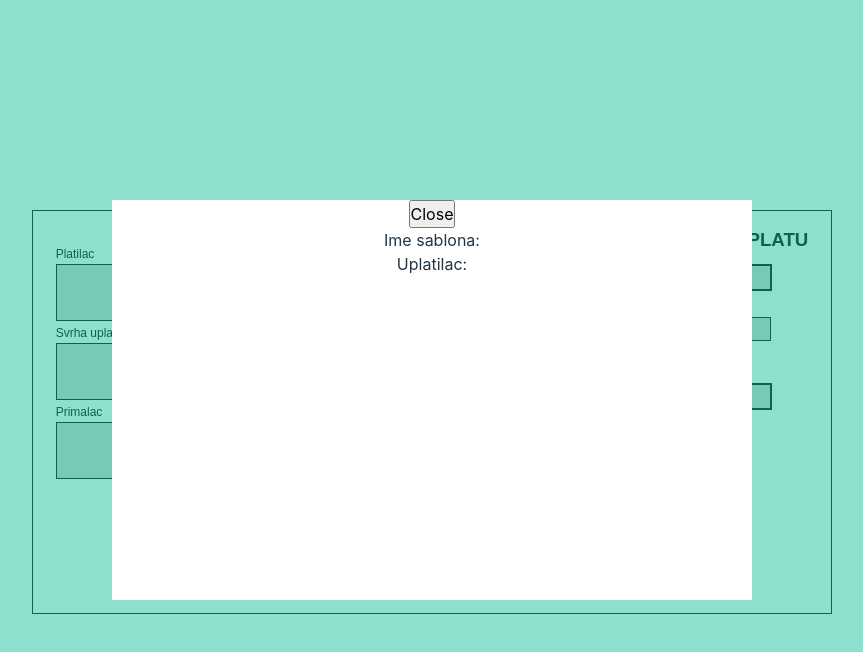
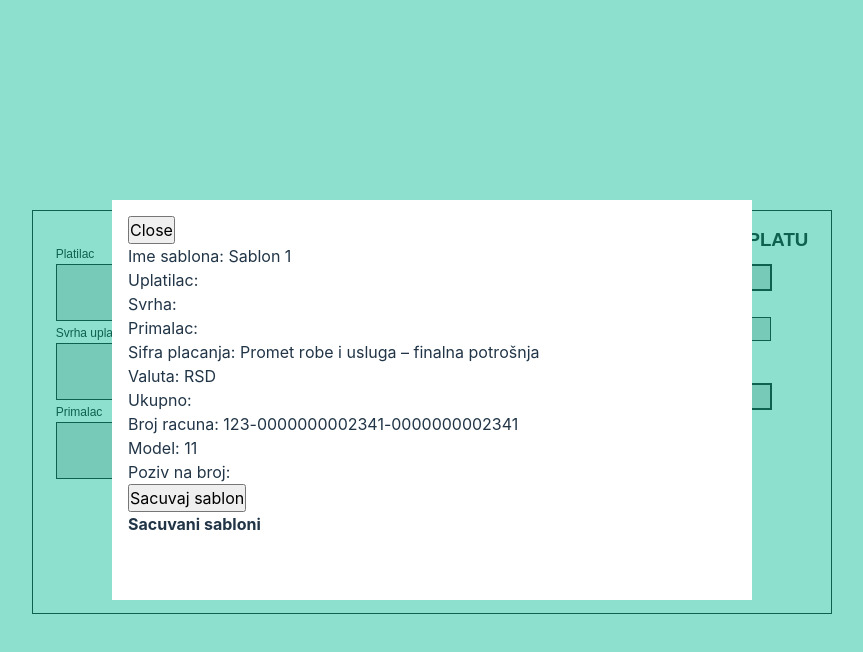
Before and after one commit to reactserbia/uplatnica, a React (Vite) app: page / in a window 1280 px wide. Both pictures are taken after a click on the button "Sacuvaj sablon". Shown: the top 652 px of the page, without its empty margins (208-1071 px from the left). Built offline with nearby package versions, Linux system fonts and the light colour scheme; some icons are missing.

Commit message:
starting to make array of templates

```diff
--- a/src/components/SaveTemplateModal.jsx
+++ b/src/components/SaveTemplateModal.jsx
@@ -1,26 +1,56 @@
 import React from 'react'
 import S from 'styled-components';
 
-const SaveTemplateModal = ({templateData, closeModal}) => {
+const SaveTemplateModal = ({currentTemplate, templates, closeModal, storeTemplate}) => {
 
 
-    const generateTemplate = () => {
-        console.log({ templateData })
-     const {name, payer} = templateData;
+    const generateSaveCurrentTemplate = () => {
+        console.log({ currentTemplate })
+     const {name, payer,
+     paymentDescription,
+     receiver,
+     payCode,
+     currencyCode,
+     totalAmount,
+     bankNumber,
+     accountNumber,
+     controlNumber,
+     accountReceivable,
+     modelCode,
+     paymentNumber} = currentTemplate;
             return  (
                 <div>
-                    <div><span>Ime sablona: </span><span>{name}</span></div>
-                    <div><span>Uplatilac: </span><span>{payer}</span></div>
+                    <p>Ime sablona: {name}</p>
+                    <p>Uplatilac: {payer}</p>
+                    <p>Svrha: {paymentDescription}</p>
+                    <p>Primalac: {receiver}</p>
+                    <p>Sifra placanja: {payCode.label}</p>
+                    <p>Valuta: {currencyCode}</p>
+                    <p>Ukupno: {totalAmount}</p>
+                    <p>Broj racuna: {bankNumber}-{accountNumber}-{controlNumber}</p>
+                    <p>Model: {modelCode.value}</p>
+                    <p>Poziv na broj: {paymentNumber}</p>
                 </div>
             )
     };
+
+ const generateAllTemplates = () => {
+    return templates.map((item) => {
+        <li>{item?.name}</li>
+    })
+ }
 
   return (
     <Overlay>
        <Content>
         <div>
             <button onClick={closeModal}>Close</button>
-        {generateTemplate()}
+        {generateSaveCurrentTemplate()}
+            <button onClick={storeTemplate}>Sacuvaj sablon</button>
+            <h4>Sacuvani sabloni</h4>
+            <ul>
+            {generateAllTemplates()}
+            </ul>
         </div>
        </Content>
     </Overlay>
@@ -43,7 +73,12 @@ background-color: rgb(31,194,157, 0.5);
 const Content = S.div
 `width: 50%;
  height:50%;
+ display: flex;
+ flex-direction: column;
+ align-items: flex-start;
  background-color: white;
+ padding: 1rem;
+ text-align:start;
 `
 
 export default SaveTemplateModal
--- a/src/pages/Payslip.jsx
+++ b/src/pages/Payslip.jsx
@@ -974,25 +974,12 @@ function Payslip() {
     const onPaymentNumberChange = event => dispatch({ type: ACTIONS.PAYMENT_NUMBER, payload: event.target.value })
     const resetValues = () => dispatch({ type: ACTIONS.RESET_VALUES })
 
-    const storeTemplate = () => dispatch({ type: ACTIONS.STORE_TEMPLATE, payload: {
-    name: '',
-    payer: state.payer,
-    paymentDescription: state.paymentDescription,
-    receiver: state.receiver,
-    payCode: state.payCode,
-    currencyCode: state.currencyCode,
-    totalAmount: state.totalAmount,
-    bankNumber: state.bankNumber,
-    accountNumber: state.accountNumber,
-    controlNumber: state.accountNumber,
-    accountReceivable: state.accountReceivable,
-    modelCode: state.modelCode,
-    paymentNumber: state.paymentNumber,
+    const storeTemplate = () => dispatch({ type: ACTIONS.STORE_TEMPLATE, payload: { ...state.currentTemplate
 } })
 
 const openSaveTemplateModal = () => {
         dispatch({ type: ACTIONS.CURRENT_TEMPLATE, payload: {
-            name: '',
+            name: 'Sablon 1',
             payer: state.payer,
             paymentDescription: state.paymentDescription,
             receiver: state.receiver,
@@ -1154,8 +1141,10 @@ const closeModal = () => {
         </Container>{
         state.saveTemplateModalIsOpen &&
         <SaveTemplateModal
-        templateData={state.currentTemplate}
+        currentTemplate={state.currentTemplate}
+        storeTemplate={storeTemplate}
         closeModal={closeModal}
+        templates={state.templates}
         />
         }</>
     )
```
